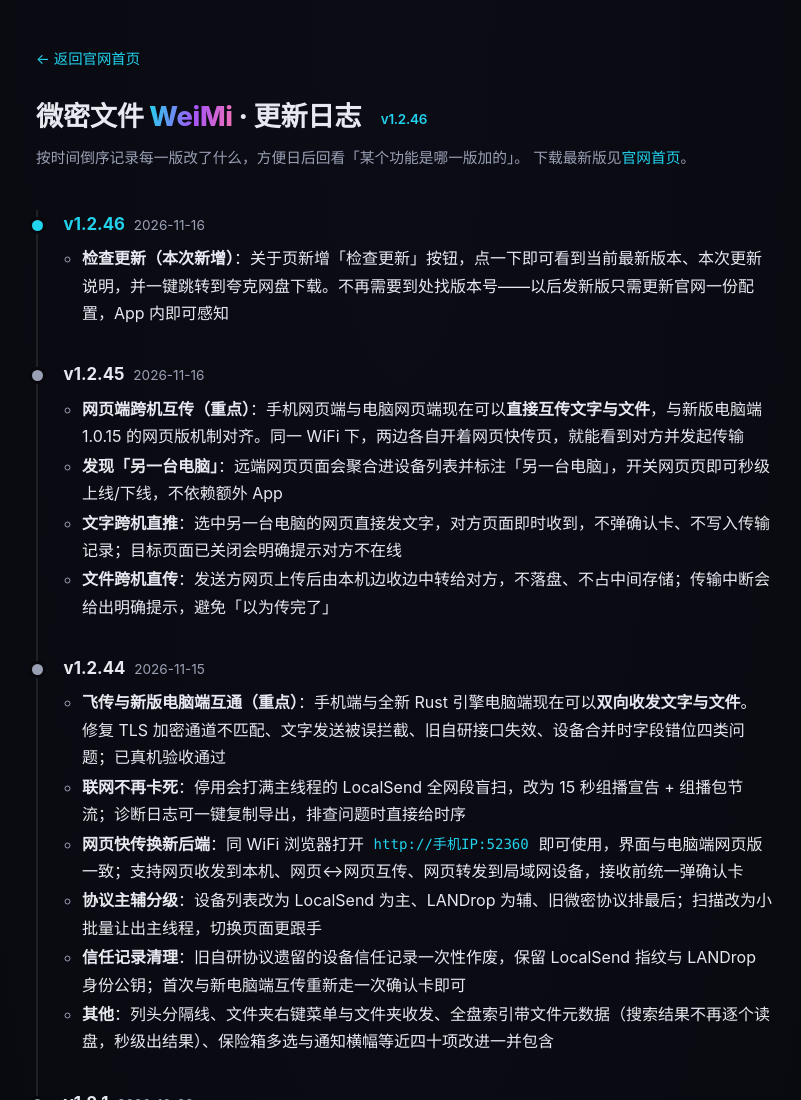
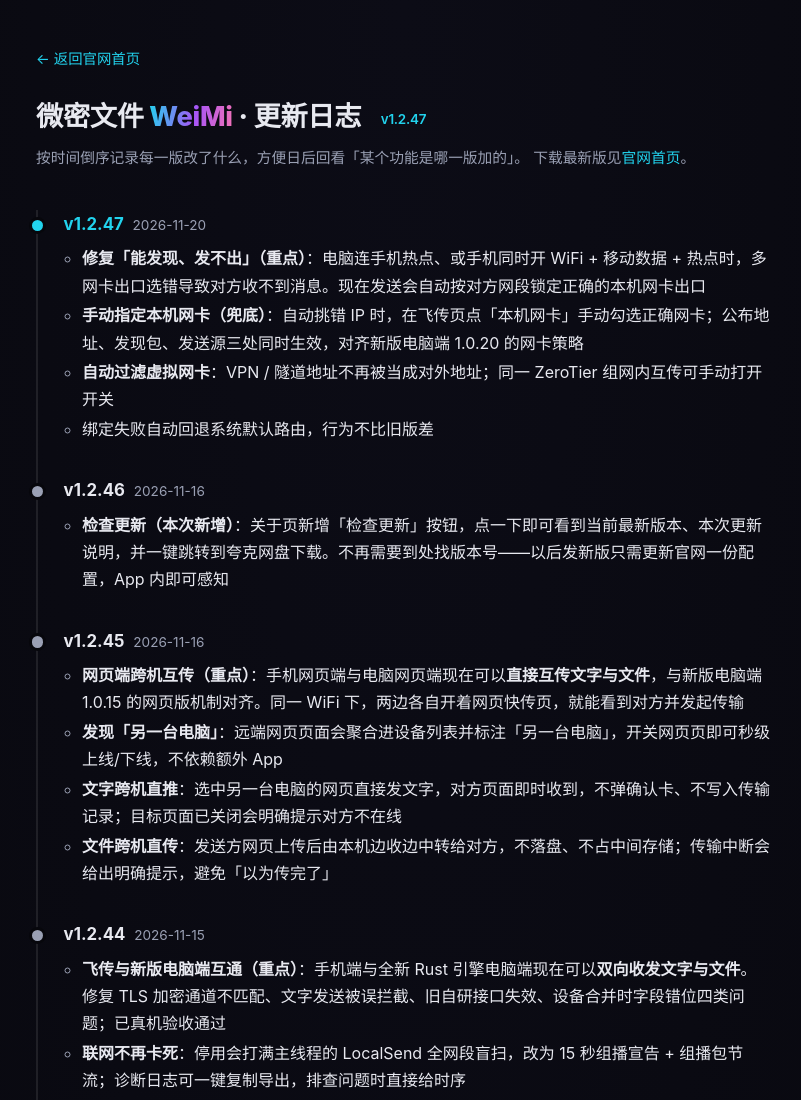
Before and after one commit to weimi95/weimi95.github.io, a plain HTML site: page weimi/app-changelog.html in a window 1280 px wide. Shown: the top 1100 px of the page, without its empty margins (236-1037 px from the left). Drawn offline with Linux system fonts and the light colour scheme.

Commit message:
site: update WeiMi App pages to v1.2.47
Only weimi/app.html and weimi/app-changelog.html are touched.
weimi/index.html and changelog.html belong to the new desktop
WeiMi File Manager (v1.0.15) and are intentionally left alone.

App page: version badge v1.2.46 -> v1.2.47.
Changelog: add v1.2.47 entry (2026-11-20) covering multi-NIC source binding
(WiFi + cellular + hotspot) fix and manual NIC picker, aligned with
desktop 1.0.20 net_policy; virtual NIC filtering and default-route
fallback.

```diff
--- a/weimi/app-changelog.html
+++ b/weimi/app-changelog.html
@@ -131,7 +131,7 @@ footer { margin-top: 2.6rem; color: var(--muted); font-size: 0.88rem; }
 <main>
   <a class="back" href="/weimi/">← 返回官网首页</a>
   <header>
-    <h1>微密文件 <span class="grad">WeiMi</span> · 更新日志<span class="badge">v1.2.46</span></h1>
+    <h1>微密文件 <span class="grad">WeiMi</span> · 更新日志<span class="badge">v1.2.47</span></h1>
     <p class="sub">
       按时间倒序记录每一版改了什么，方便日后回看「某个功能是哪一版加的」。
       下载最新版见<a href="/weimi/">官网首页</a>。
@@ -140,6 +140,15 @@ footer { margin-top: 2.6rem; color: var(--muted); font-size: 0.88rem; }
 
   <ul class="log">
     <li class="current">
+      <span class="ver">v1.2.47</span><span class="date">2026-11-20</span>
+      <ul class="changes">
+        <li><strong>修复「能发现、发不出」（重点）</strong>：电脑连手机热点、或手机同时开 WiFi + 移动数据 + 热点时，多网卡出口选错导致对方收不到消息。现在发送会自动按对方网段锁定正确的本机网卡出口</li>
+        <li><strong>手动指定本机网卡（兜底）</strong>：自动挑错 IP 时，在飞传页点「本机网卡」手动勾选正确网卡；公布地址、发现包、发送源三处同时生效，对齐新版电脑端 1.0.20 的网卡策略</li>
+        <li><strong>自动过滤虚拟网卡</strong>：VPN / 隧道地址不再被当成对外地址；同一 ZeroTier 组网内互传可手动打开开关</li>
+        <li>绑定失败自动回退系统默认路由，行为不比旧版差</li>
+      </ul>
+    </li>
+    <li>
       <span class="ver">v1.2.46</span><span class="date">2026-11-16</span>
       <ul class="changes">
         <li><strong>检查更新（本次新增）</strong>：关于页新增「检查更新」按钮，点一下即可看到当前最新版本、本次更新说明，并一键跳转到夸克网盘下载。不再需要到处找版本号——以后发新版只需更新官网一份配置，App 内即可感知</li>
```
Also changed, not shown: weimi/app.html (+1 -1 lines), weimi/update.json (+5 -6 lines).
